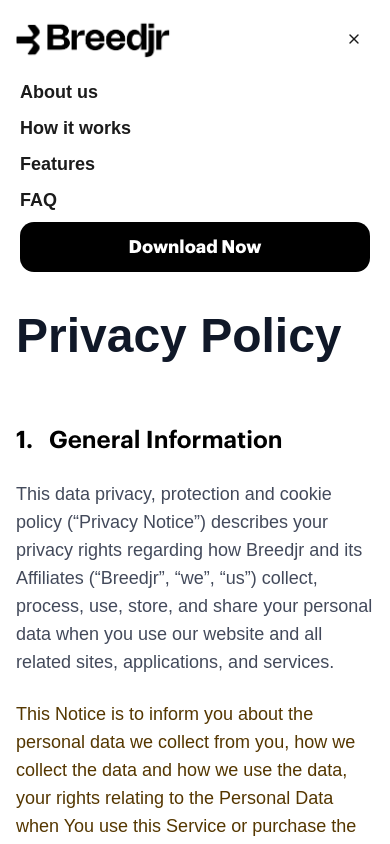
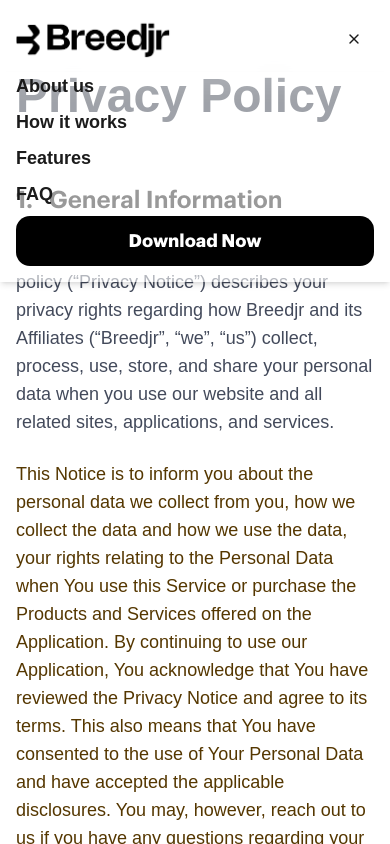
Before and after one commit to Breedjr-Finance/breedjr-landing, a Next.js app: page /privacy-policy in a window 390 px wide. Both pictures are taken after a click on the button "menu-button". Shown: the top 844 px of the page. Built offline with nearby package versions, Linux system fonts and the light colour scheme.

Commit message:
fix: navbar pushing hero section down

```diff
--- a/app/(home)/common/Experience.tsx
+++ b/app/(home)/common/Experience.tsx
@@ -6,7 +6,7 @@
 
 export default function Experience() {
     return (
-        <section className="bg-primary5 px-4 lg:px-[194px] py-12 lg:py-24" id='features'>
+        <section className="bg-primary5 px-4 lg:px-[194px] py-20 lg:py-24" id='features'>
             <div className="container ">
 
                 <div className="max-w-[1036px] mx-auto grid gap-16">
--- a/app/(home)/common/Header.tsx
+++ b/app/(home)/common/Header.tsx
@@ -21,7 +21,6 @@
                     />
                 </div>
                 <div className="absolute top-0 left-0 w-full h-full flex flex-col justify-between items-center ">
-                    <Navbar />
                     {children}
                 </div>
             </div>
--- a/app/(home)/common/Hero.tsx
+++ b/app/(home)/common/Hero.tsx
@@ -9,7 +9,7 @@
     return (
         // <section className="container">
 
-        <div className="grid grid-cols-1 lg:grid-cols-2 px-4 sm:px-12 w-full h-full items-end justify-between lg:gap-12">
+        <div className="grid grid-cols-1 lg:grid-cols-2 px-4 sm:px-12 w-full h-full pt-20 items-end justify-between  lg:gap-12">
             {/* <div className="flex flex-col lg:flex-row px-4 sm:px-12 w-full h-full items-end justify-between gap-12"> */}
             <div className="flex flex-col gap-8 pt-10 lg:pt-18 h-full xl:h-[583px]">
                 <div className="flex flex-col gap-[5px] w-full xl:w-[555px]">
--- a/app/(home)/common/HowitWorks.tsx
+++ b/app/(home)/common/HowitWorks.tsx
@@ -3,7 +3,7 @@
 
 export default function HowItWorks() {
     return (
-        <div className="container p-4 py-9 lg:p-12 lg:px-12">
+        <div className="container p-4 py-16 lg:p-16 lg:px-12" id='howitworks'>
             <section className="flex flex-col lg:flex-row items-start justify-center gap-10 lg:gap-15 " id='howitworks'>
                 <div className="w-full lg:w-[348.97px] h-full order-last lg:order-first">
                     <ImageWithFallback
--- a/app/about-us/common/Header.tsx
+++ b/app/about-us/common/Header.tsx
@@ -24,7 +24,6 @@
                     />
                 </div>
                 <div className="absolute top-0 left-0 w-full h-full flex flex-col  items-center">
-                    <Navbar />
                     {children}
                 </div>
             </div>
--- a/app/layout.tsx
+++ b/app/layout.tsx
@@ -1,6 +1,8 @@
 import type { Metadata } from "next";
 import "./globals.css";
 import localFont from "next/font/local";
+import Navbar from "@/components/navigation/Navbar";
+import Footer from "@/components/navigation/Footer";
 
 const agrandir = localFont({
   variable: "--font-agrandir",
@@ -61,10 +63,11 @@
       <body
         className={`${agrandir.className} ${graphik.className} antialiased`}
       >
-
-        {children}
-
-        {/* <Footer /> */}
+        <Navbar />
+        <main >
+          {children}
+        </main>
+        <Footer />
       </body>
     </html>
   );
--- a/app/privacy-policy/page.tsx
+++ b/app/privacy-policy/page.tsx
@@ -1,20 +1,14 @@
 import Content from "./common/Content";
-import Navbar from "@/components/navigation/Navbar";
-import Footer from "@/components/navigation/Footer";
 
 
 export default async function PrivacyPolicy() {
 
   return (
-    <>
-      <Navbar />
+    <div
+      className='container py-8 px-4 lg:p-12'
+    >
+      <Content />
+    </div>
 
-      <main
-        className='container px-4 lg:px-12'
-      >
-        <Content />
-      </main>
-      <Footer />
-    </>
   );
 }
--- a/components/navigation/Navbar.tsx
+++ b/components/navigation/Navbar.tsx
@@ -4,99 +4,86 @@
 import { useState } from "react";
 import { Menu, X } from "lucide-react";
 import { Button } from "@/components/ui/button";
-import NavItem from "./NavItem"
+import NavItem from "./NavItem";
 import { cn } from "@/lib/utils";
 import { usePathname } from "next/navigation";
 import Image from "next/image";
-
-// import logo from "../../../public/images/logo.png";
-// import Image from "next/image";
+import { useScrolled } from "@/hooks/useScrolled";
 
 const Navbar = () => {
-    const path = usePathname()
+    const path = usePathname();
     const [isOpen, setIsOpen] = useState(false);
-    console.log(path);
+    const scrolled = useScrolled(10);
+
     return (
-        <header className={cn("container px-4 lg:px-12",
-
-        )}
+        <header
+            className={cn(
+                "fixed top-0 z-50 transition-all duration-300 w-full",
+                // Mobile: glassy + blur
+                isOpen &&
+                "bg-white/80 backdrop-blur-md supports-[backdrop-filter]:bg-white/60",
+                // Desktop: make background transparent
+                scrolled
+                    ? "bg-white/80 backdrop-blur-md supports-[backdrop-filter]:bg-white/60"
+                    : "lg:bg-transparent md:shadow-none"
+                // "lg:bg-transparent lg:backdrop-blur-none lg:supports-[backdrop-filter]:bg-transparent"
+            )}
         >
-            <nav
-                className="flex items-center py-4"
-            // className="container mx-auto flex items-center justify-between lg:justify-start  gap-2.5 w-full"
-            >
+            <nav className="container px-4 lg:px-12 flex items-center py-4">
                 {/* Logo */}
-                <Link
-                    // href="https://www.xante.app"
-                    href='/'
-                    className="flex items-center gap-2">
-
+                <Link href="/" className="flex items-center gap-2">
                     <Image
                         src="/images/logo.png"
-                        alt=''
+                        alt="Xante Logo"
                         width={155}
                         height={30}
+                        priority
                     />
                 </Link>
 
                 {/* Desktop Menu */}
                 <div className="hidden lg:flex gap-6 items-center ml-auto">
-                    <NavItem to="about-us" >
-                        About us
-                    </NavItem>
-                    <NavItem to="/#howitworks" >
-                        How it works
-                    </NavItem>
-                    <NavItem to="/#features" >
-                        Features
-                    </NavItem>
-                    <NavItem to="/#faq" >
-                        FAQ
-                    </NavItem>
+                    <NavItem to="about-us">About us</NavItem>
+                    <NavItem to="/#howitworks">How it works</NavItem>
+                    <NavItem to="/#features">Features</NavItem>
+                    <NavItem to="/#faq">FAQ</NavItem>
 
-                    <Button className="rounded-[14px] bg-black font-bold text-lg text-white hover:bg-black cursor-pointer h-12.5 px-5 py-3"
-                    >
+                    <Button className="rounded-[14px] bg-black font-bold text-lg text-white hover:bg-black cursor-pointer h-12.5 px-5 py-3">
                         Download Now
                     </Button>
-
                 </div>
 
                 {/* Mobile Menu Button */}
                 <Button
-                    // variant="secondary"
-                    variant='ghost'
+                    variant="ghost"
                     className="lg:hidden ml-auto p-0 hover:bg-transparent"
                     onClick={() => setIsOpen(!isOpen)}
-                    aria-label="menu-botton"
+                    aria-label="menu-button"
                 >
                     {isOpen ? <X className="w-9 h-9" /> : <Menu className="w-9 h-9" />}
                 </Button>
             </nav>
 
-            {/* Mobile Menu */}
-            {/* bg-white dark:bg-gray-900 */}
+            {/* Mobile Menu Overlay */}
             {isOpen && (
-                <div className="xl:hidden  px-1 w-full ml-auto z-30 bg-transparent">
-                    <div className="container flex flex-col gap-2">
-                        <NavItem to="about-us" >
+                <div className="lg:hidden fixed inset-x-0 top-[72px] z-50 bg-white/80 backdrop-blur-md supports-[backdrop-filter]:bg-white/60 shadow-md transition-all duration-300">
+                    <div className="flex flex-col gap-2 px-4 pb-4">
+                        <NavItem to="about-us" onClick={() => setIsOpen(false)}>
                             About us
                         </NavItem>
-                        <NavItem to="/#howitworks" >
+                        <NavItem to="/#howitworks" onClick={() => setIsOpen(false)}>
                             How it works
                         </NavItem>
-                        <NavItem to="/#features" >
+                        <NavItem to="/#features" onClick={() => setIsOpen(false)}>
                             Features
                         </NavItem>
-                        <NavItem to="/#faq" >
+                        <NavItem to="/#faq" onClick={() => setIsOpen(false)}>
                             FAQ
                         </NavItem>
 
-                        <Button className="rounded-[14px] bg-black font-bold text-lg text-white hover:bg-black cursor-pointer h-12.5 px-5 py-3"
-                        >
+                        <Button className="rounded-[14px] bg-black font-bold text-lg text-white hover:bg-black cursor-pointer h-12.5 px-5 py-3">
                             Download Now
                         </Button>
-
-
                     </div>
                 </div>
             )}
@@ -105,3 +92,175 @@
 };
 
 export default Navbar;
+
+// <header
+//     className={cn(
+//         "fixed top-0 z-50 w-full px-4 lg:px-12 transition-all duration-300",
+//         // Mobile styles
+//         "backdrop-blur-md bg-white/80 supports-[backdrop-filter]:bg-white/60 shadow-md",
+//         // Override on desktop
+//         "md:backdrop-blur-none md:bg-transparent md:shadow-none"
+//     )}
+// >
+//     <nav
+
+//         className="flex items-center py-4"
+//     >
+//         {/* Logo */}
+//         <Link href="/" className="flex items-center gap-2">
+//             <Image
+//                 src="/images/logo.png"
+//                 alt="Xante Logo"
+//                 width={155}
+//                 height={30}
+//                 priority
+//             />
+//         </Link>
+
+//         {/* Desktop Menu */}
+//         <div className="hidden lg:flex gap-6 items-center ml-auto">
+//             <NavItem to="about-us">About us</NavItem>
+//             <NavItem to="/#howitworks">How it works</NavItem>
+//             <NavItem to="/#features">Features</NavItem>
+//             <NavItem to="/#faq">FAQ</NavItem>
+
+//             <Button className="rounded-[14px] bg-black font-bold text-lg text-white hover:bg-black cursor-pointer h-12.5 px-5 py-3">
+//                 Download Now
+//             </Button>
+//         </div>
+
+//         {/* Mobile Menu Button */}
+//         <Button
+//             variant="ghost"
+//             className="lg:hidden ml-auto p-0 hover:bg-transparent"
+//             onClick={() => setIsOpen(!isOpen)}
+//             aria-label="menu-button"
+//         >
+//             {isOpen ? <X className="w-9 h-9" /> : <Menu className="w-9 h-9" />}
+//         </Button>
+//     </nav>
+
+//     {/* Mobile Menu */}
+//     {isOpen && (
+//         <div className="lg:hidden fixed inset-x-0 top-[72px] z-40 backdrop-blur-md bg-white/80 dark:bg-black/30 supports-[backdrop-filter]:bg-white/60 shadow-md transition-all duration-300">
+//             {/* <div className="lg:hidden absolute left-0 right-0 top-full bg-white dark:bg-background px-4 pb-4 shadow-md z-[998]"> */}
+//             <div className="flex flex-col gap-2">
+//                 <NavItem to="about-us">About us</NavItem>
+//                 <NavItem to="/#howitworks">How it works</NavItem>
+//                 <NavItem to="/#features">Features</NavItem>
+//                 <NavItem to="/#faq">FAQ</NavItem>
+
+//                 <Button className="rounded-[14px] bg-black font-bold text-lg text-white hover:bg-black cursor-pointer h-12.5 px-5 py-3">
+//                     Download Now
+//                 </Button>
+//             </div>
+//         </div>
+//     )}
+// </header>
+
+// "use client";
+
+// import Link from "next/link";
+// import { useState } from "react";
+// import { Menu, X } from "lucide-react";
+// import { Button } from "@/components/ui/button";
+// import NavItem from "./NavItem"
+// import { cn } from "@/lib/utils";
+// import { usePathname } from "next/navigation";
+// import Image from "next/image";
+
+// // import logo from "../../../public/images/logo.png";
+// // import Image from "next/image";
+
+// const Navbar = () => {
+//     const path = usePathname()
+//     const [isOpen, setIsOpen] = useState(false);
+//     console.log(path);
+//     return (
+//         <header className={cn("container px-4 lg:px-12",
+
+//         )}
+//         >
+//             <nav
+//                 className="flex items-center py-4"
+//             // className="container mx-auto flex items-center justify-between lg:justify-start  gap-2.5 w-full"
+//             >
+//                 {/* Logo */}
+//                 <Link
+//                     // href="https://www.xante.app"
+//                     href='/'
+//                     className="flex items-center gap-2">
+
+//                     <Image
+//                         src="/images/logo.png"
+//                         alt=''
+//                         width={155}
+//                         height={30}
+//                     />
+//                 </Link>
+
+//                 {/* Desktop Menu */}
+//                 <div className="hidden lg:flex gap-6 items-center ml-auto">
+//                     <NavItem to="about-us" >
+//                         About us
+//                     </NavItem>
+//                     <NavItem to="/#howitworks" >
+//                         How it works
+//                     </NavItem>
+//                     <NavItem to="/#features" >
+//                         Features
+//                     </NavItem>
+//                     <NavItem to="/#faq" >
+//                         FAQ
+//                     </NavItem>
+
+//                     <Button className="rounded-[14px] bg-black font-bold text-lg text-white hover:bg-black cursor-pointer h-12.5 px-5 py-3"
+//                     >
+//                         Download Now
+//                     </Button>
+
+//                 </div>
+
+//                 {/* Mobile Menu Button */}
+//                 <Button
+//                     // variant="secondary"
+//                     variant='ghost'
+//                     className="lg:hidden ml-auto p-0 hover:bg-transparent"
+//                     onClick={() => setIsOpen(!isOpen)}
+//                     aria-label="menu-botton"
+//                 >
+//                     {isOpen ? <X className="w-9 h-9" /> : <Menu className="w-9 h-9" />}
+//                 </Button>
+//             </nav>
+
+//             {/* Mobile Menu */}
+//             {/* bg-white dark:bg-gray-900 */}
+//             {isOpen && (
+//                 <div className="xl:hidden  px-1 w-full ml-auto z-30 bg-transparent">
+//                     <div className="container flex flex-col gap-2">
+//                         <NavItem to="about-us" >
+//                             About us
+//                         </NavItem>
+//                         <NavItem to="/#howitworks" >
+//                             How it works
+//                         </NavItem>
+//                         <NavItem to="/#features" >
+//                             Features
+//                         </NavItem>
+//                         <NavItem to="/#faq" >
+//                             FAQ
+//                         </NavItem>
+
+//                         <Button className="rounded-[14px] bg-black font-bold text-lg text-white hover:bg-black cursor-pointer h-12.5 px-5 py-3"
+//                         >
+//                             Download Now
+//                         </Button>
+
+//                     </div>
+//                 </div>
+//             )}
+//         </header>
+//     );
+// };
+
+// export default Navbar;
--- /dev/null
+++ b/hooks/useScrolled.ts
@@ -0,0 +1,13 @@
+import { useEffect, useState } from "react";
+
+export function useScrolled(offset = 10) {
+  const [scrolled, setScrolled] = useState(false);
+
+  useEffect(() => {
+    const onScroll = () => setScrolled(window.scrollY > offset);
+    window.addEventListener("scroll", onScroll);
+    return () => window.removeEventListener("scroll", onScroll);
+  }, [offset]);
+
+  return scrolled;
+}
```
Also changed, not shown: app/(home)/page.tsx (+5 -8 lines), app/about-us/page.tsx (+4 -3 lines), app/terms-of-service/page.tsx (+5 -11 lines).
